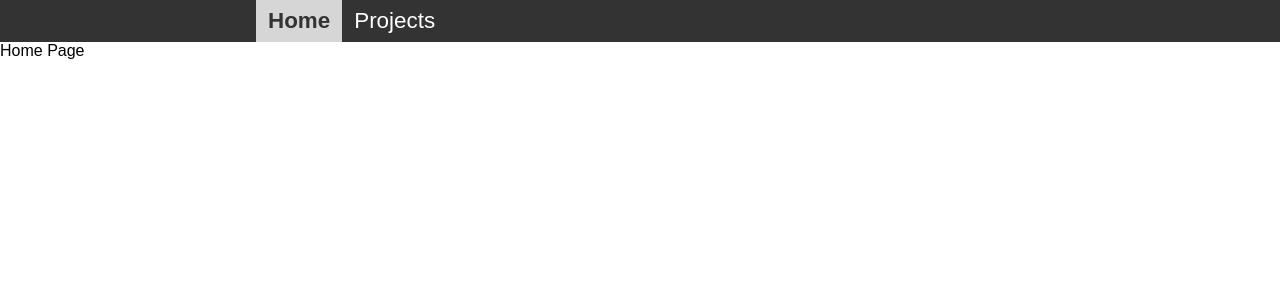
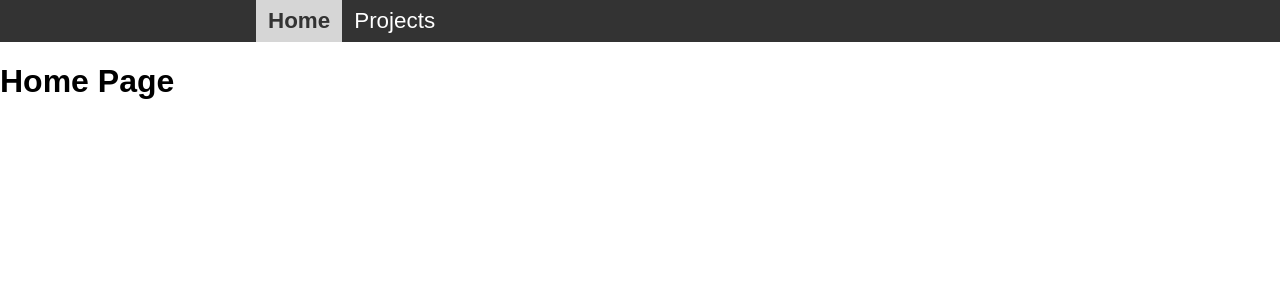
Before and after one commit to gregdardis/personal-website, a React (Create React App) app: page / in a window 1280 px wide. Shown: the top 300 px of the page. Built offline with nearby package versions, Linux system fonts and the light colour scheme.

Commit message:
gave classes to Home and Projects outer div, deleted Component import in App

```diff
--- a/src/components/app/App.js
+++ b/src/components/app/App.js
@@ -1,4 +1,4 @@
-import React, { Component } from 'react';
+import React from 'react';
 import {
   BrowserRouter as Router,
   Route
--- a/src/components/home/Home.js
+++ b/src/components/home/Home.js
@@ -3,8 +3,8 @@ import React from 'react';
 import './home.css';
 
 const Home = () => (
-  <div>
-    Home Page
+  <div className='home'>
+    <h1>Home Page</h1>
   </div>
 );
 
--- a/src/components/projects/Projects.js
+++ b/src/components/projects/Projects.js
@@ -3,8 +3,8 @@ import React from 'react';
 import './projects.css';
 
 const Projects = () => (
-  <div>
-    Projects page
+  <div className='projects'>
+    <h1>Projects page</h1>
   </div>
 );
 
```
